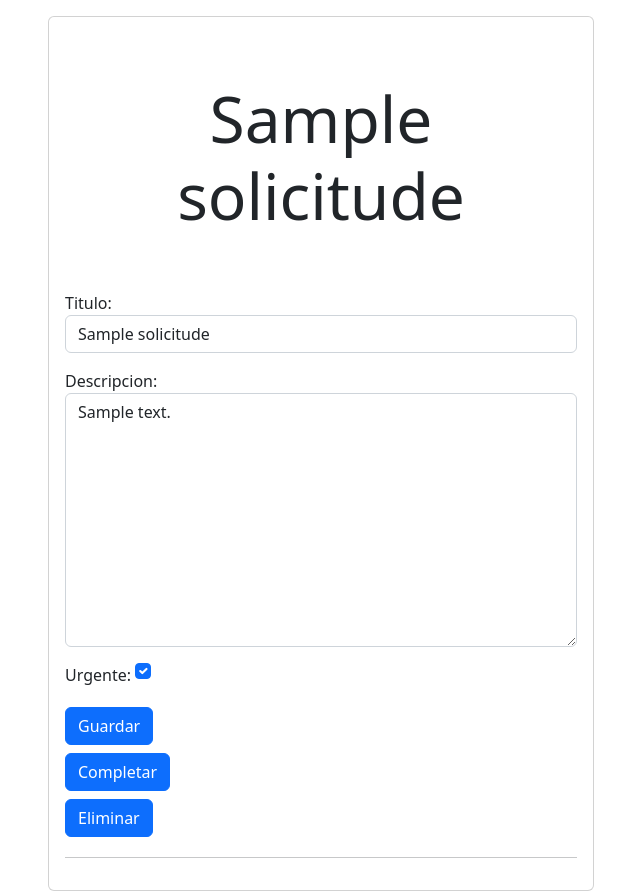
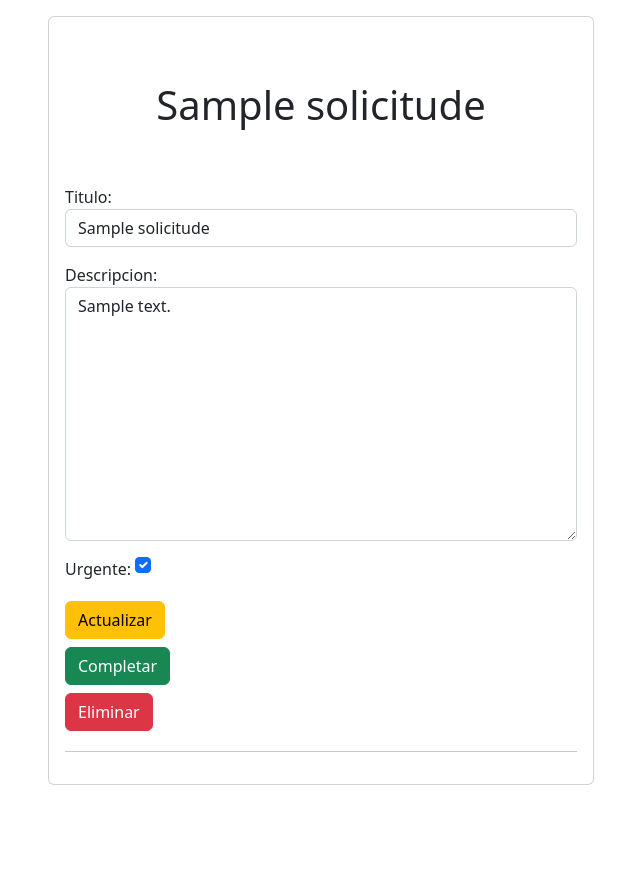
Before and after one commit to julianpenacun/helpdesk, a Django app: page /solicitudes/1/ in a window 1280 px wide. Shown: the part 56-947 px from the top of the page, without its empty margins (319-959 px from the left). After the commit the page ends 841 px from the top, so only its background shows below. Run offline with Django 5.2, Linux system fonts and the light colour scheme; a user stored in the database is signed in; tables that the repository leaves empty hold one stand-in row (values such as "Sample post").

Commit message:
Corrección de detalles en la aplicación

```diff
--- a/Solicitud/templates/html/crear_solicitud.html
+++ b/Solicitud/templates/html/crear_solicitud.html
@@ -4,11 +4,11 @@
 
 <main class="container">
     <div class="row">
-        <div class="col-md-4 offset-md-4 mt-5">
+        <div class="col-md-6 offset-md-3 mt-5">
 
             <form action="{% url 'solicitudes_crear' %}" method="POST" class="card card-body">
 
-                <h1 class="display-1 text-center"> Crear Solicitud </h1>
+                <h2 class="display-6 text-center"> Nueva Solicitud </h1>
 
                 {% csrf_token %}
 
--- a/Solicitud/templates/html/detalle_solicitud.html
+++ b/Solicitud/templates/html/detalle_solicitud.html
@@ -8,19 +8,19 @@
 
             <div class="card card-body">
                 <form method="POST">
-                    <h1 class="text-center display-3 py-5">{{solicitud.titulo}}</h1>
+                    <h1 class="text-center display-6 py-5">{{solicitud.titulo}}</h1>
                     {% csrf_token %}
                     {{formulario.as_p}}
-                    <button class="btn btn-primary my-1">Guardar</button>
+                    <button class="btn btn-warning my-1">Actualizar</button>
                 </form>
 
                 <form action="{% url 'solicitudes_completa' solicitud.id %}" method="POST">
                     {% csrf_token %}
-                    <button class="btn btn-primary my-1">Completar</button>
+                    <button class="btn btn-success my-1">Completar</button>
                 </form>
                 <form action="{% url 'solicitudes_eliminar' solicitud.id %}" method="POST">
                     {% csrf_token %}
-                    <button class="btn btn-primary my-1">Eliminar</button>
+                    <button class="btn btn-danger my-1">Eliminar</button>
                 </form>
                 <hr>
                 {{error}}
--- a/Solicitud/templates/html/inicio_sesion.html
+++ b/Solicitud/templates/html/inicio_sesion.html
@@ -8,7 +8,7 @@
             <div class="col-md-4 offset-md-4">
                 <form action="/inicio_sesion/" method="POST" class="card card-body mt-5">
                     {% csrf_token %}
-                    <h1 class="text-center">Sign In</h1>
+                    <h1 class="display-6 text-center">Sign In</h1>
                     <div class="mb-3">
                         <label for="username">Usuario:</label>
                         <input type="text" name="username" id="username" class="form-control" placeholder="Write your ID">
--- a/Solicitud/templates/html/registro_usuario.html
+++ b/Solicitud/templates/html/registro_usuario.html
@@ -7,7 +7,7 @@
             <div class="col-md-4 offset-md-4">
                 <form action="/registro/" method="post" class="card card-body mt-5">
                     {% csrf_token %}
-                    <h1 class="display-3 text-center">Registro: </h1>
+                    <h1 class="display-6 text-center">Registro: </h1>
                     <div class="mb-3">
                         <label for="username">Usuario:</label>
                         <input type="text" name="username" id="username" class="form-control" placeholder="Digita tu usuario">
--- a/Solicitud/templates/html/solicitud.html
+++ b/Solicitud/templates/html/solicitud.html
@@ -7,7 +7,7 @@
     <div class="row">
         <div class="col-md-6 offset-md-3 mb-4">
             {% csrf_token %}
-            <h1 class="text-center display-3 py-5">Solicitudes</h1>
+            <h1 class="display-6 py-5">{{titulo}}</h1>
 
             <ol class="list-group">
                 {% for solicitud in lista_solicitudes %}
@@ -18,6 +18,10 @@
 
                     </header>
                     <p>{{solicitud.descripcion}}</p>
+                    {% if solicitud.fecha_finalización__isnull %}
+                    <h4>Realizada</h4>
+                    <p>{{solicitud.fecha_finalización}}</p>
+                    {% endif %}
 
                 </a>
                 {% endfor %}
--- a/Solicitud/views.py
+++ b/Solicitud/views.py
@@ -76,6 +76,7 @@ def Solicitud(request):
     solicitud = Solicitudes.objects.filter(fecha_finalización__isnull=True)
     return render(request, 'html/solicitud.html', {
         'lista_solicitudes': solicitud,
+        'titulo':'Solicitudes Pendientes'
     })
 
 @login_required
@@ -85,6 +86,7 @@ def Solicitud_Todas(request):
     solicitud = Solicitudes.objects.all
     return render(request, 'html/solicitud.html', {
         'lista_solicitudes': solicitud,
+        'titulo':'Todas las solicitudes'
     })
 
 @login_required
```
Also changed, not shown: Solicitud/templates/html/index.html (+6 -3 lines).
